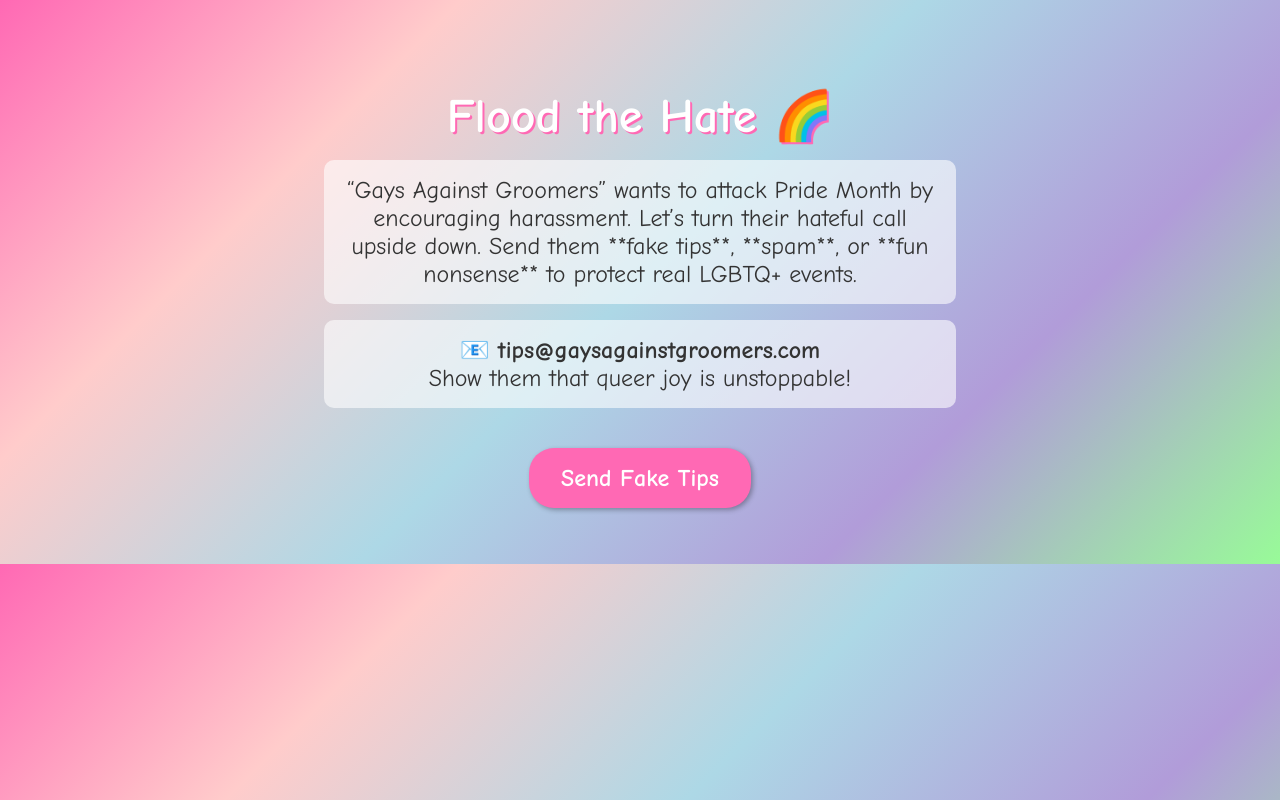
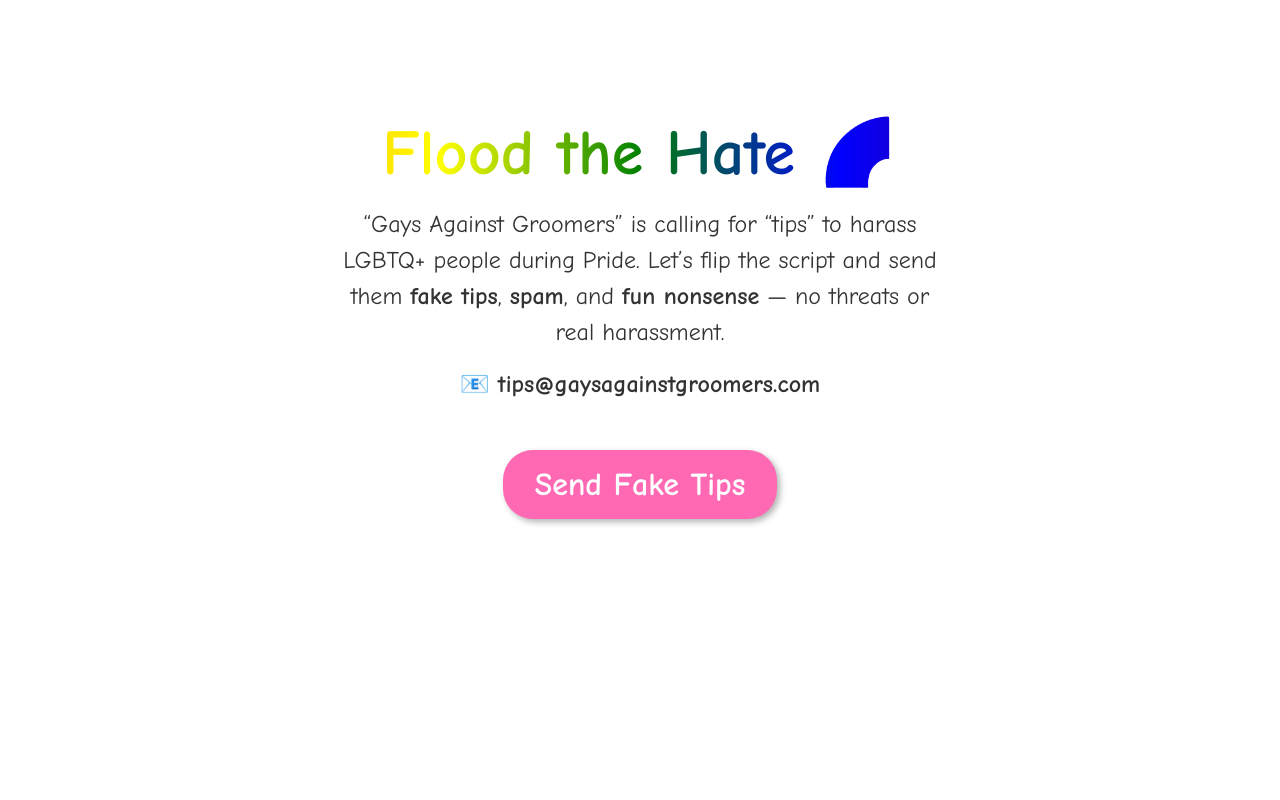
Before and after one commit to madiraa/floodthehate, a plain HTML site: page index.html in a window 1280 px wide. Drawn offline with Linux system fonts and the light colour scheme.

Commit message:
Update index.html

```diff
--- a/index.html
+++ b/index.html
@@ -6,53 +6,50 @@
 <style>
   body {
     font-family: 'Comic Sans MS', cursive, sans-serif;
-    background: linear-gradient(135deg, #ff69b4, #ffcccb, #add8e6, #b19cd9, #98fb98);
+    background: white;
     color: #333;
     text-align: center;
-    padding: 3rem;
+    padding: 4rem 2rem;
   }
   h1 {
-    font-size: 3rem;
-    color: #ffffff;
-    text-shadow: 2px 2px #ff69b4;
+    font-size: 4rem;
     margin-bottom: 1rem;
+    background: linear-gradient(90deg, red, orange, yellow, green, blue, indigo, violet);
+    -webkit-background-clip: text;
+    -webkit-text-fill-color: transparent;
   }
   p {
     font-size: 1.5rem;
     max-width: 600px;
     margin: 1rem auto;
-    background: rgba(255, 255, 255, 0.6);
-    border-radius: 10px;
-    padding: 1rem;
+    line-height: 1.5;
   }
   a.button {
     display: inline-block;
-    margin-top: 1.5rem;
+    margin-top: 2rem;
     padding: 1rem 2rem;
     background-color: #ff69b4;
     color: white;
     text-decoration: none;
-    border-radius: 25px;
+    border-radius: 30px;
     font-weight: bold;
-    font-size: 1.5rem;
-    box-shadow: 2px 2px 5px rgba(0,0,0,0.3);
-    transition: transform 0.2s;
+    font-size: 2rem;
+    box-shadow: 3px 3px 6px rgba(0,0,0,0.3);
+    transition: transform 0.2s, background-color 0.2s;
   }
   a.button:hover {
     transform: scale(1.1);
+    background-color: #ff85b0;
   }
 </style>
 </head>
 <body>
   <h1>Flood the Hate 🌈</h1>
   <p>
-    “Gays Against Groomers” wants to attack Pride Month by encouraging harassment.
-    Let’s turn their hateful call upside down.
-    Send them **fake tips**, **spam**, or **fun nonsense** to protect real LGBTQ+ events.
+    “Gays Against Groomers” is calling for “tips” to harass LGBTQ+ people during Pride. Let’s flip the script and send them <strong>fake tips</strong>, <strong>spam</strong>, and <strong>fun nonsense</strong> — no threats or real harassment.
   </p>
   <p>
-    📧 <strong>tips@gaysagainstgroomers.com</strong><br>
-    Show them that queer joy is unstoppable!
+    📧 <strong>tips@gaysagainstgroomers.com</strong>
   </p>
   <a href="mailto:tips@gaysagainstgroomers.com" class="button">Send Fake Tips</a>
 </body>
```
